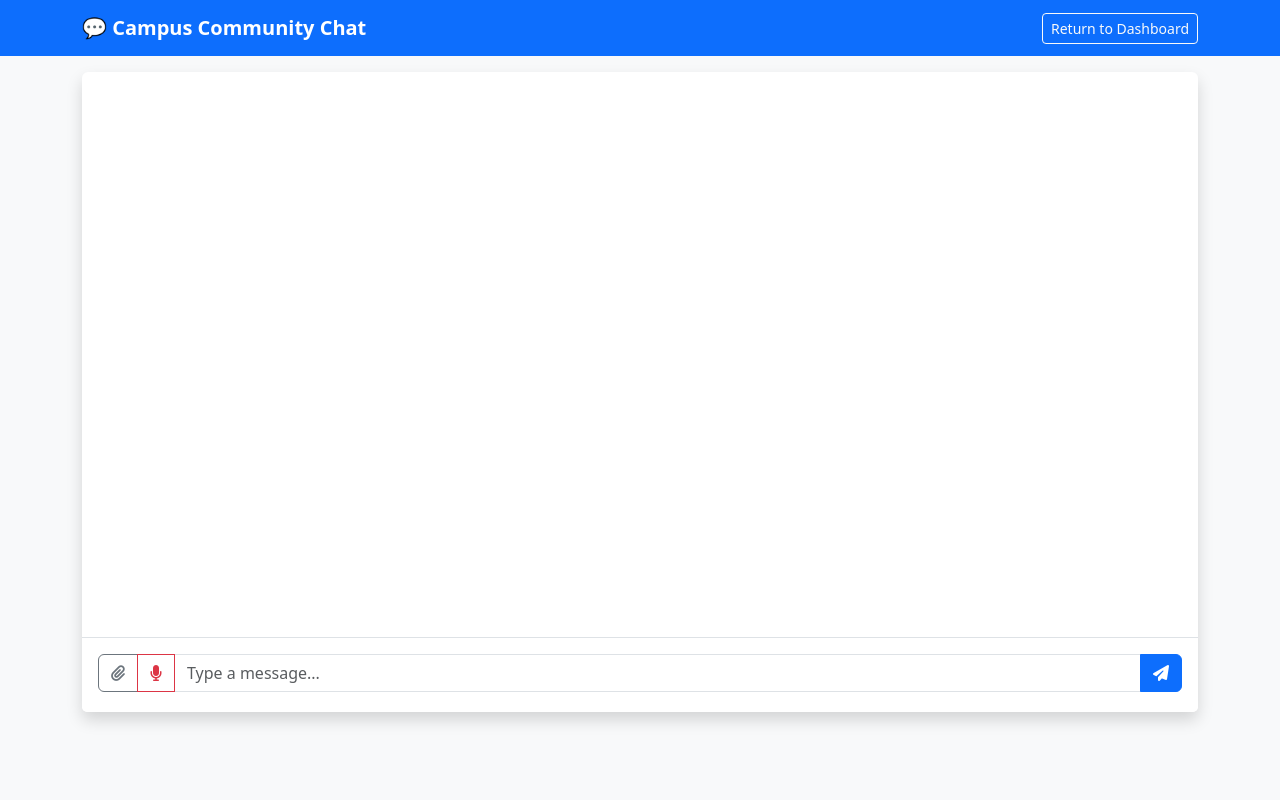
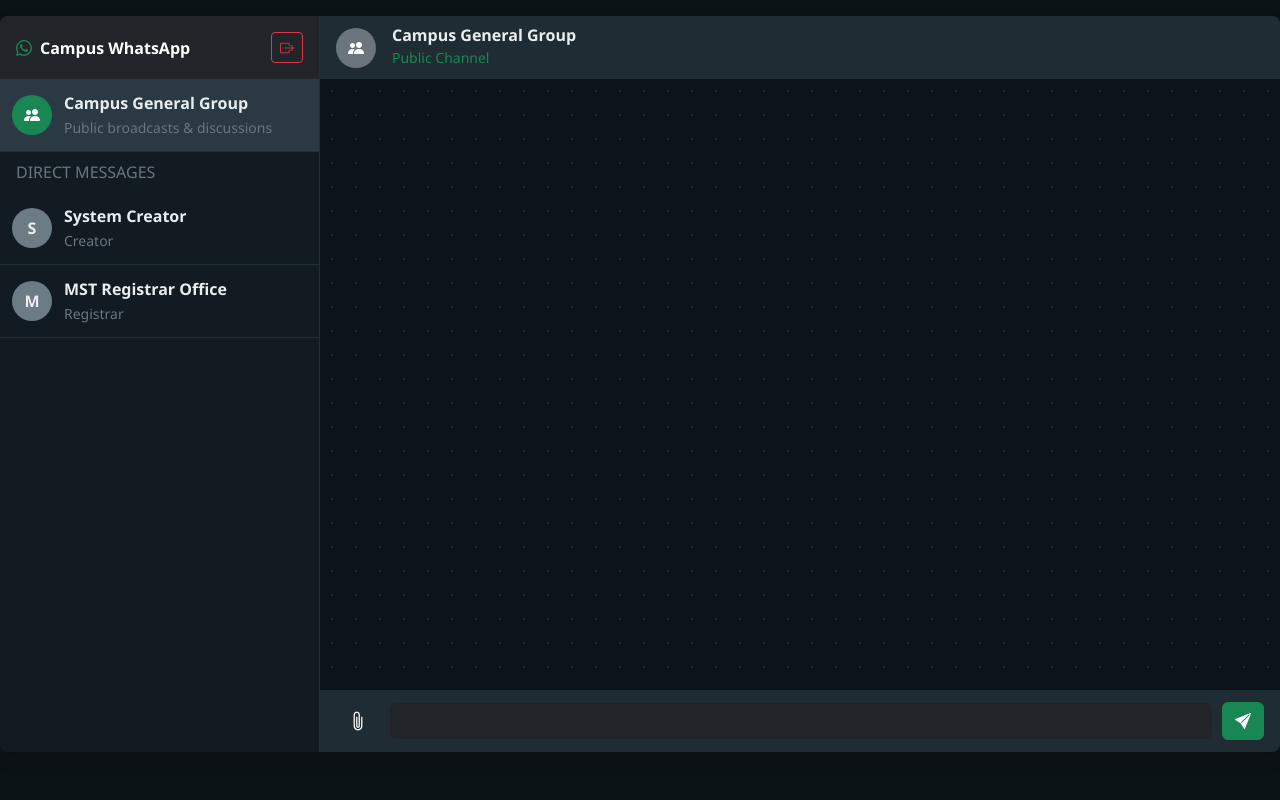
Before and after one commit to sulemanyunusabakura-jpg/magazawa-portal, a Flask app: page /chat in a window 1280 px wide. Run offline with Flask 3, Linux system fonts and the light colour scheme; a user stored in the database is signed in.

Commit message:
Update chat.html

```diff
--- a/templates/chat.html
+++ b/templates/chat.html
@@ -3,128 +3,131 @@
 <head>
     <meta charset="UTF-8">
     <meta name="viewport" content="width=device-width, initial-scale=1.0">
-    <title>Campus Chat - MST Portal</title>
+    <title>MST Campus Chat</title>
     <link href="https://cdn.jsdelivr.net/npm/bootstrap@5.3.0/dist/css/bootstrap.min.css" rel="stylesheet">
-    <link rel="stylesheet" href="https://cdnjs.cloudflare.com/ajax/libs/font-awesome/6.4.0/css/all.min.css">
+    <link rel="stylesheet" href="https://cdn.jsdelivr.net/npm/bootstrap-icons@1.10.5/font/bootstrap-icons.css">
+    <style>
+        body { background-color: #0c1317; color: #e9edef; font-family: Segoe UI, sans-serif; }
+        .chat-container { height: 92vh; margin-top: 2vh; border-radius: 8px; overflow: hidden; background: #111b21; }
+        .sidebar { background: #111b21; border-right: 1px solid #222d34; height: 100%; overflow-y: auto; }
+        .chat-area { background: #0b141a; height: 100%; display: flex; flex-direction: column; }
+        .chat-header { background: #202c33; padding: 10px 16px; display: flex; align-items: center; justify-content: space-between; }
+        .message-list { flex: 1; overflow-y: auto; padding: 20px; background-image: radial-gradient(#202c33 1px, transparent 0); background-size: 24px 24px; }
+        .msg-bubble { max-width: 65%; padding: 8px 12px; border-radius: 8px; margin-bottom: 8px; position: relative; word-wrap: break-word; }
+        .msg-sent { background: #005c4b; color: #e9edef; align-self: flex-end; margin-left: auto; }
+        .msg-received { background: #202c33; color: #e9edef; align-self: flex-start; }
+        .chat-input-bar { background: #202c33; padding: 10px 16px; display: flex; align-items: center; gap: 10px; }
+        .user-item { padding: 12px; border-bottom: 1px solid #222d34; cursor: pointer; text-decoration: none; color: inherit; display: flex; align-items: center; gap: 12px; }
+        .user-item:hover, .user-item.active { background: #2a3942; }
+        .avatar { width: 40px; height: 40px; border-radius: 50%; background: #6b7c85; display: flex; align-items: center; justify-content: center; font-weight: bold; }
+    </style>
 </head>
-<body class="bg-light">
+<body>
+<div class="container-fluid">
+    <div class="row chat-container shadow">
+        <!-- LEFT SIDEBAR: CONTACTS LIST -->
+        <div class="col-md-4 col-lg-3 sidebar p-0">
+            <div class="p-3 bg-dark text-white d-flex align-items-center justify-content-between">
+                <span class="fw-bold"><i class="bi bi-whatsapp text-success me-2"></i>Campus WhatsApp</span>
+                <a href="{{ url_for('logout') }}" class="btn btn-sm btn-outline-danger"><i class="bi bi-box-arrow-right"></i></a>
+            </div>
 
-    <nav class="navbar navbar-dark bg-primary mb-3">
-        <div class="container">
-            <a class="navbar-brand fw-bold" href="#">💬 Campus Community Chat</a>
-            <a href="{{ url_for('home') }}" class="btn btn-outline-light btn-sm">Return to Dashboard</a>
+            <!-- Global Group Chat Option -->
+            <a href="{{ url_for('chat') }}" class="user-item {% if not active_receiver %}active{% endif %}">
+                <div class="avatar bg-success text-white"><i class="bi bi-people-fill"></i></div>
+                <div>
+                    <div class="fw-bold">Campus General Group</div>
+                    <small class="text-secondary">Public broadcasts & discussions</small>
                 </div>
-    </nav>
+            </a>
 
-    <div class="container">
-        <div class="card shadow border-0" style="height: 80vh;">
-            <div class="card-body d-flex flex-column p-0">
+            <!-- Direct Contact List -->
+            <div class="px-3 py-2 text-uppercase text-secondary fs-7">Direct Messages</div>
+            {% for u in users %}
+            <a href="{{ url_for('chat_with', receiver_id=u.id) }}" class="user-item {% if active_receiver and active_receiver.id == u.id %}active{% endif %}">
+                <div class="avatar text-uppercase">{{ u.full_name[0] }}</div>
+                <div>
+                    <div class="fw-bold">{{ u.full_name }}</div>
+                    <small class="text-secondary">{{ u.role | capitalize }}</small>
+                </div>
+            </a>
+            {% endfor %}
+        </div>
 
-                <!-- Chat Message Feed -->
-                <div class="p-3 flex-grow-1" style="overflow-y: auto;" id="chatFeed">
+        <!-- RIGHT AREA: CONVERSATION & INPUT -->
+        <div class="col-md-8 col-lg-9 chat-area p-0">
+            <!-- Header -->
+            <div class="chat-header">
+                <div class="d-flex align-items-center gap-3">
+                    <div class="avatar bg-secondary text-white fw-bold">
+                        {% if active_receiver %}{{ active_receiver.full_name[0] }}{% else %}<i class="bi bi-people-fill"></i>{% endif %}
+                    </div>
+                    <div>
+                        <h6 class="m-0 fw-bold">{% if active_receiver %}{{ active_receiver.full_name }}{% else %}Campus General Group{% endif %}</h6>
+                        <small class="text-success">{% if active_receiver %}{{ active_receiver.role | capitalize }}{% else %}Public Channel{% endif %}</small>
+                    </div>
+                </div>
+                <!-- WhatsApp Call Controls -->
+                <div class="d-flex gap-2">
+                    {% if current_user.role == 'lecturer' %}
+                    <form action="{{ url_for('start_voice_class') }}" method="POST" class="d-inline">
+                        <button type="submit" class="btn btn-outline-success btn-sm"><i class="bi bi-telephone-fill me-1"></i> Start Voice Class</button>
+                    </form>
+                    {% endif %}
+                </div>
+            </div>
+
+            <!-- Messages Area -->
+            <div class="message-list d-flex flex-column">
                 {% for msg in conversation %}
-                        <div class="mb-3 d-flex flex-column {% if msg.sender_id == current_user.id %}align-items-end{% else %}align-items-start{% endif %}">
-                            <small class="text-muted fw-bold mb-1">{{ msg.sender.full_name if msg.sender else 'System' }}</small>
-                            <div class="p-3 rounded shadow-sm {% if msg.sender_id == current_user.id %}bg-primary text-white{% else %}bg-white border text-dark{% endif %}" style="max-width: 75%;">
+                    <div class="msg-bubble {% if msg.sender_id == current_user.id %}msg-sent{% else %}msg-received{% endif %}">
+                        <div class="small fw-bold text-warning mb-1">{{ msg.sender.full_name }}</div>
 
                         {% if msg.content %}
-                                    <p class="mb-1">{{ msg.content }}</p>
+                            <div>{{ msg.content }}</div>
                         {% endif %}
 
-                                <!-- Media Rendering -->
+                        <!-- Media Attachments Handling -->
+                        {% if msg.file_path %}
+                            <div class="mt-2">
                                 {% if msg.msg_type == 'image' %}
-                                    <img src="{{ url_for('static', filename='uploads/' ~ msg.file_path) }}" class="img-fluid rounded mt-2 mb-1" style="max-height: 250px;">
+                                    <img src="{{ url_for('static', filename='uploads/' + msg.file_path) }}" class="img-fluid rounded max-mw-300" style="max-height: 250px;">
                                 {% elif msg.msg_type == 'audio' %}
-                                    <audio controls class="w-100 mt-2">
-                                        <source src="{{ url_for('static', filename='uploads/' ~ msg.file_path) }}">
+                                    <audio controls class="w-100 mt-1">
+                                        <source src="{{ url_for('static', filename='uploads/' + msg.file_path) }}">
                                     </audio>
-                                {% elif msg.msg_type == 'file' %}
-                                    <a href="{{ url_for('download_material', filename=msg.file_path) }}" class="btn btn-sm btn-light border mt-2">
-                                        <i class="fas fa-file-download me-1"></i> Download File
+                                {% else %}
+                                    <a href="{{ url_for('download_material', filename=msg.file_path) }}" class="btn btn-sm btn-dark text-white text-decoration-none">
+                                        <i class="bi bi-file-earmark-arrow-down me-1"></i> Download File
                                     </a>
                                 {% endif %}
-
+                            </div>
+                        {% endif %}
+                        <div class="text-end text-white-50 mt-1" style="font-size: 0.7rem;">
+                            {{ msg.timestamp.strftime('%H:%M') }}
                         </div>
                     </div>
                 {% endfor %}
             </div>
 
-                <!-- Input Controls -->
-                <div class="card-footer bg-white border-top p-3">
-                    <form action="{{ url_for('send_chat_message') }}" method="POST" enctype="multipart/form-data" id="chatForm">
-                        <input type="hidden" name="receiver_id" value="{{ active_receiver.id if active_receiver else '' }}">
-                        <input type="file" name="file" id="fileInput" class="d-none">
+            <!-- Chat Input Bar -->
+            <form action="{{ url_for('send_chat_message') }}" method="POST" enctype="multipart/form-data" class="chat-input-bar">
+                <input type="hidden" name="receiver_id" value="{% if active_receiver %}{{ active_receiver.id }}{% endif %}">
 
-                        <div class="input-group">
-                            <!-- Attach Media Button -->
-                            <button type="button" class="btn btn-outline-secondary" onclick="document.getElementById('fileInput').click()">
-                                <i class="fas fa-paperclip"></i>
-                            </button>
+                <!-- File/Media Upload Button -->
+                <label class="btn btn-outline-secondary text-white border-0">
+                    <i class="bi bi-paperclip fs-5"></i>
+                    <input type="file" name="file" class="d-none">
+                </label>
 
-                            <!-- Voice Record Button -->
-                            <button type="button" class="btn btn-outline-danger" id="recordBtn">
-                                <i class="fas fa-microphone" id="micIcon"></i>
-                            </button>
+                <!-- Text Input -->
+                <input type="text" name="content" class="form-control bg-dark text-white border-0" placeholder="Type a message..." autocomplete="off">
 
-                            <!-- Text Message -->
-                            <input type="text" name="content" class="form-control" placeholder="Type a message..." id="messageInput">
-
-                            <!-- Submit -->
-                            <button type="submit" class="btn btn-primary"><i class="fas fa-paper-plane"></i></button>
-                        </div>
-                        <small id="fileSelectedLabel" class="text-success d-block mt-1 fw-bold"></small>
+                <!-- Submit Button -->
+                <button type="submit" class="btn btn-success"><i class="bi bi-send-fill"></i></button>
             </form>
-                </div>
-
         </div>
     </div>
 </div>
-
-    <!-- Voice Recording JS -->
-    <script>
-        let mediaRecorder;
-        let audioChunks = [];
-        const recordBtn = document.getElementById('recordBtn');
-        const micIcon = document.getElementById('micIcon');
-        const fileInput = document.getElementById('fileInput');
-
-        fileInput.addEventListener('change', () => {
-            if (fileInput.files.length > 0) {
-                document.getElementById('fileSelectedLabel').innerText = "Attached: " + fileInput.files[0].name;
-            }
-        });
-
-        recordBtn.addEventListener('click', async () => {
-            if (!mediaRecorder || mediaRecorder.state === "inactive") {
-                const stream = await navigator.mediaDevices.getUserMedia({ audio: true });
-                mediaRecorder = new MediaRecorder(stream);
-                audioChunks = [];
-
-                mediaRecorder.ondataavailable = event => audioChunks.push(event.data);
-                mediaRecorder.onstop = () => {
-                    const audioBlob = new Blob(audioChunks, { type: 'audio/webm' });
-                    const file = new File([audioBlob], "voicemail.webm", { type: "audio/webm" });
-
-                    const container = new DataTransfer();
-                    container.items.add(file);
-                    fileInput.files = container.files;
-
-                    document.getElementById('fileSelectedLabel').innerText = "Voice message recorded!";
-                };
-
-                mediaRecorder.start();
-                micIcon.className = "fas fa-stop";
-                recordBtn.className = "btn btn-danger";
-            } else {
-                mediaRecorder.stop();
-                micIcon.className = "fas fa-microphone";
-                recordBtn.className = "btn btn-outline-danger";
-            }
-        });
-
-        // Scroll feed to bottom
-        const feed = document.getElementById('chatFeed');
-        feed.scrollTop = feed.scrollHeight;
-    </script>
 </body>
 </html>
```
Lines whose indentation alone changed are shown as unchanged.
